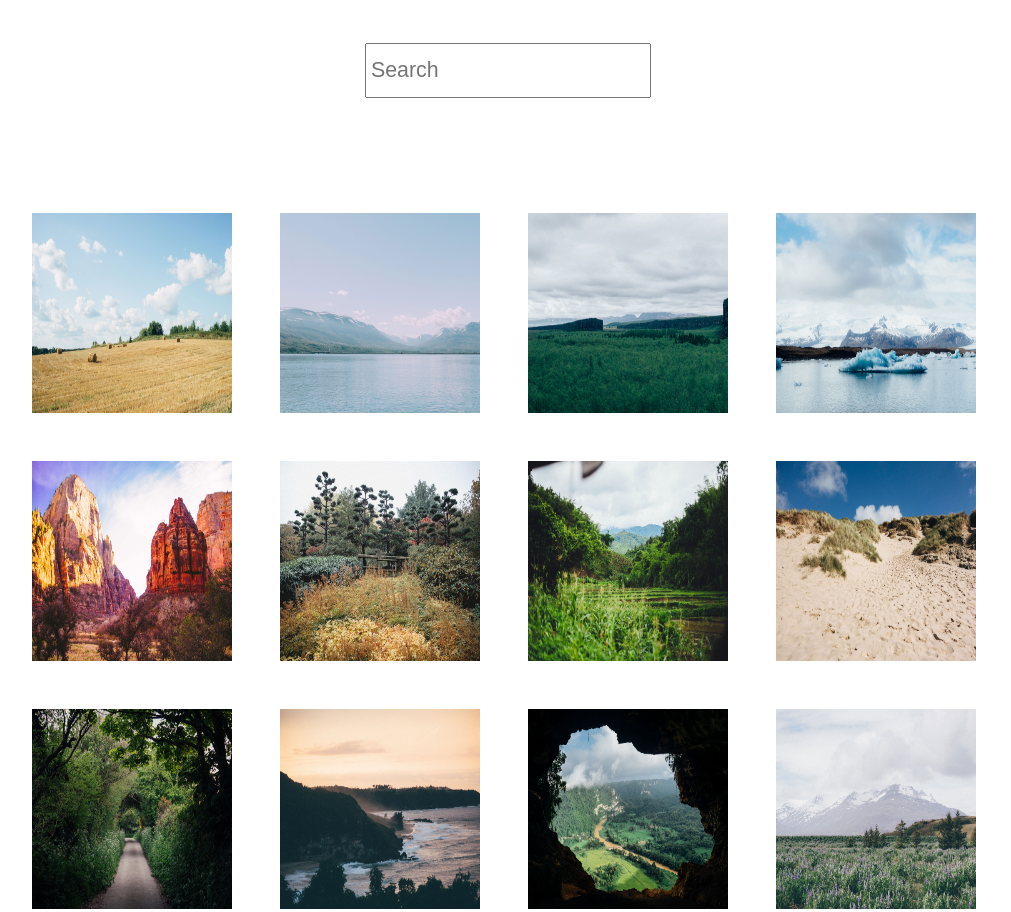
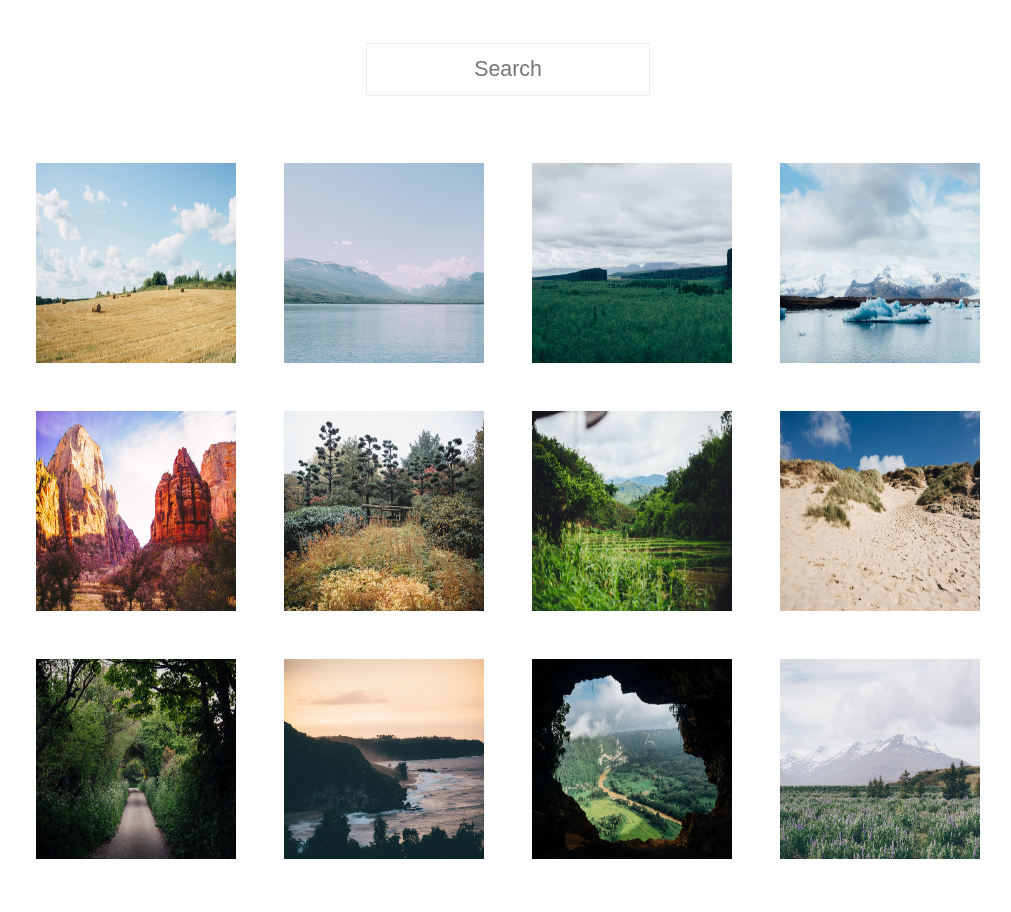
Before and after one commit to CarroForslund/fewd-project4, a plain HTML site: page index.html in a window 1280 px wide. Shown: the top 912 px of the page, without its empty margins (132-1143 px from the left). Drawn offline with nearby package versions, Linux system fonts and the light colour scheme.

Commit message:
Flexbox changes
Changed some css rules to prevent the images from getting squeezed at some break points. Now everything looks as expected.

```diff
--- a/css/styles.css
+++ b/css/styles.css
@@ -19,6 +19,8 @@ input {
   margin: 2em auto;
   padding: .2em;
   font-size: 16pt;
+  text-align: center;
+  border: 1px solid #ececec;
 }
 
 footer p {
@@ -26,6 +28,7 @@ footer p {
   font-size: small;
   text-align: center;
   color: #e4e4e4;
+  margin: 4em 0;
 }
 
 /* TABLET SIZE
@@ -39,14 +42,14 @@ footer p {
 
   main {
     margin: 0 auto;
-    padding: 3em;
-    width: 80%;
-    justify-content: flex-start;
+    /*padding: 3em;*/
+    width: 100%;
+    justify-content: center;
   }
 
   a {
     flex-basis: 25%;
-    width: 200px;
+    min-width: 200px;
     height: 200px;
     margin: 1.5em;
   }
@@ -54,7 +57,7 @@ footer p {
   img {
     width: 100%;
     height: 100%;
-    overflow: hidden;
+    /*overflow: hidden;*/
   }
 
 }
@@ -64,11 +67,13 @@ footer p {
 @media screen and (min-width: 1024px) {
 
   main {
-    width: 1000px;
+    width: 80%;
   }
 
   a {
     flex-basis: 20%;
+    max-width: 200px;
+    height: 200px;
   }
 
 }
```
